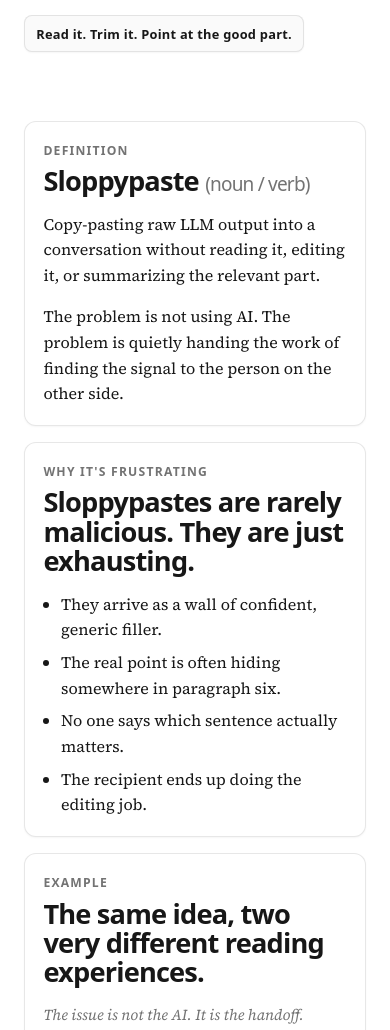
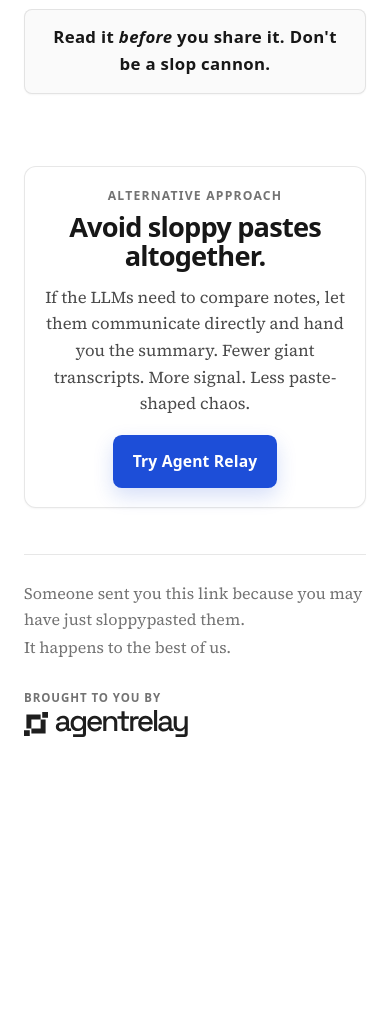
Before and after one commit to AgentWorkforce/sloppypaste, a website: page public/index.html in a window 390 px wide. Shown: the part 600-1630 px from the top of the page. After the commit the page ends 1393 px from the top, so only its background shows below. Drawn offline with Linux system fonts and the light colour scheme.

Commit message:
Add Agent Relay logo, CTA, and style updates
Add Agent Relay branding: new SVG logo (public/agent-relay-logo-black.svg), add a CTA panel linking to agent-relay.com, and update footer to show the brand and logo. Simplify and tweak page copy (shorter hero note and revised list items) and remove several explanatory sections in favor of the CTA. Update styles.css with centered hero-note, new .cta styles, footer-brand layout and responsive adjustments to support the new markup.

```diff
--- a/public/index.html
+++ b/public/index.html
@@ -56,11 +56,11 @@
         <hr class="hero-rule" />
         <ol class="hero-definitions">
           <li>
-            Copy-pasting raw LLM output into a conversation without reading it,
-            editing it, or summarizing the relevant part.
+            Pasting raw AI output into a conversation without reading it,
+            editing it, or pulling out the useful part.
           </li>
           <li>
-            A very modern way to make someone else do the work for you.
+            Making someone else do the work of figuring out what you meant.
           </li>
         </ol>
         <p class="lede">
@@ -68,111 +68,57 @@
           heads-up because the mistake is common, understandable, and easy to
           fix.
         </p>
-        <p class="hero-note">Read it. Trim it. Point at the good part.</p>
-      </section>
-
-      <section class="panel definition">
-        <p class="section-label">Definition</p>
-        <h2>Sloppypaste <span>(noun / verb)</span></h2>
-        <p class="definition-copy">
-          Copy-pasting raw LLM output into a conversation without reading it,
-          editing it, or summarizing the relevant part.
-        </p>
-        <p class="definition-copy">
-          The problem is not using AI. The problem is quietly handing the work
-          of finding the signal to the person on the other side.
+        <p class="hero-note">
+          Read it <em>before</em> you share it. Don't be a slop cannon.
         </p>
       </section>
 
-      <section class="panel reasons">
-        <p class="section-label">Why it's frustrating</p>
-        <h2>Sloppypastes are rarely malicious. They are just exhausting.</h2>
-        <ul>
-          <li>They arrive as a wall of confident, generic filler.</li>
-          <li>The real point is often hiding somewhere in paragraph six.</li>
-          <li>No one says which sentence actually matters.</li>
-          <li>The recipient ends up doing the editing job.</li>
-        </ul>
-      </section>
-
-      <section class="panel examples">
-        <div class="examples-header">
-          <div>
-            <p class="section-label">Example</p>
-            <h2>The same idea, two very different reading experiences.</h2>
-          </div>
-          <p class="comparison-note">
-            The issue is not the AI. It is the handoff.
-          </p>
-        </div>
-
-        <div class="comparison-grid">
-          <article class="example-card sloppy">
-            <p class="card-label">Sloppypaste</p>
-            <div class="message-block">
-              <p>
-                Certainly! Here are several considerations to keep in mind when
-                evaluating possible caching strategies for your application,
-                including performance optimization, implementation tradeoffs,
-                maintainability concerns, and future scalability needs...
-              </p>
-              <p>
-                In conclusion, there are many possible approaches depending on
-                your exact architecture, traffic profile, data consistency
-                requirements, and long-term business goals.
-              </p>
-            </div>
-          </article>
-
-          <article class="example-card better">
-            <p class="card-label">Better message</p>
-            <div class="message-block">
-              <p>ChatGPT suggested using Redis caching for repeated lookups.</p>
-              <p>This part seemed relevant:</p>
-              <blockquote>
-                Cache the user profile for five minutes and invalidate on write.
-              </blockquote>
-              <p>Do you think that would work here?</p>
-            </div>
-          </article>
-        </div>
-      </section>
-
-      <section class="panel rulebook">
-        <p class="section-label">The simple rule</p>
-        <h2>Before you paste AI output:</h2>
-        <ol>
-          <li>Read it.</li>
-          <li>Delete most of it.</li>
-          <li>Highlight the useful part.</li>
-          <li>Explain why you're sharing it.</li>
-        </ol>
-        <p class="rulebook-note">
-          If you skip those steps, you might be sloppypasting.
+      <section class="panel cta">
+        <p class="section-label">Alternative approach</p>
+        <h2>Avoid sloppy pastes altogether.</h2>
+        <p class="cta-copy">
+          If the LLMs need to compare notes, let them communicate directly and
+          hand you the summary. Fewer giant transcripts. More signal. Less
+          paste-shaped chaos.
         </p>
-      </section>
-
-      <section class="panel closing">
-        <p class="section-label">Friendly closing note</p>
-        <h2>AI is fine. Sharing ideas is fine. Editing still matters.</h2>
-        <p>
-          Use AI all you want. Ask it for drafts, lists, options, code, and
-          weird little thought starters. Just do not make other people read the
-          whole output for you.
-        </p>
-        <p>
-          The polite move is simple: take ninety seconds, keep the good part,
-          and send that instead.
-        </p>
+        <a
+          class="cta-link"
+          href="https://agent-relay.com?utm_source=sloppypaste.com&utm_medium=referral&utm_campaign=agent_relay_cta&utm_content=avoid_sloppypaste"
+          target="_blank"
+          rel="noreferrer noopener"
+        >
+          Try Agent Relay
+        </a>
       </section>
     </main>
 
     <footer class="footer">
       <hr class="footer-rule" />
-      <p>
-        Someone sent you this link because you may have just sloppypasted them.
-      </p>
-      <p>It happens to the best of us.</p>
+      <div class="footer-brand">
+        <div class="footer-copy">
+          <p>
+            Someone sent you this link because you may have just sloppypasted
+            them.
+          </p>
+          <p>It happens to the best of us.</p>
+        </div>
+        <div class="footer-branding">
+          <p class="footer-brand-label">Brought to you by</p>
+          <a
+            class="footer-logo-link"
+            href="https://agent-relay.com?utm_source=sloppypaste.com&utm_medium=referral&utm_campaign=footer_logo&utm_content=footer_brand"
+            target="_blank"
+            rel="noreferrer noopener"
+            aria-label="Agent Relay"
+          >
+            <img
+              class="footer-logo"
+              src="/agent-relay-logo-black.svg"
+              alt="Agent Relay"
+            />
+          </a>
+        </div>
+      </div>
     </footer>
   </body>
 </html>
--- a/public/styles.css
+++ b/public/styles.css
@@ -116,23 +116,77 @@ h1 {
 .lede {
   max-width: 42rem;
   margin: 2rem 0 0;
+  margin-inline: auto;
   color: var(--muted);
   font-size: 1.1rem;
   line-height: 1.65;
+  text-align: center;
 }
 
 .hero-note {
-  display: inline-block;
-  margin-top: 1.25rem;
-  padding: 0.45rem 0.7rem;
+  display: block;
+  max-width: 38rem;
+  margin-top: 0.85rem;
+  margin-inline: auto;
+  padding: 0.9rem 1.1rem;
   border-radius: 0.5rem;
   background: var(--surface);
   border: 1px solid var(--line);
   box-shadow: var(--shadow);
   color: var(--ink);
-  font-size: 0.8rem;
+  text-align: center;
+  font-size: clamp(1.05rem, 0.94rem + 0.45vw, 1.35rem);
   font-weight: 600;
   letter-spacing: 0.02em;
+}
+
+.hero-note em {
+  font-style: italic;
+}
+
+.cta {
+  max-width: 42rem;
+  margin: 0.9rem auto 0;
+  text-align: center;
+  border-color: rgba(29, 78, 216, 0.2);
+  background:
+    linear-gradient(180deg, rgba(29, 78, 216, 0.08), rgba(29, 78, 216, 0.04)),
+    var(--surface-strong);
+  box-shadow:
+    0 10px 30px rgba(29, 78, 216, 0.08),
+    var(--shadow);
+}
+
+.cta h2 {
+  max-width: none;
+  font-size: clamp(1.95rem, 1.7rem + 0.9vw, 2.5rem);
+}
+
+.cta-copy {
+  max-width: 34rem;
+  margin: 0.9rem auto 0;
+  color: rgba(23, 23, 23, 0.78);
+  font-size: 1.04rem;
+}
+
+.cta-link {
+  display: inline-block;
+  margin-top: 1.1rem;
+  padding: 0.8rem 1.15rem;
+  border-radius: 0.55rem;
+  border: 1px solid rgba(29, 78, 216, 0.22);
+  background: #1d4ed8;
+  color: #ffffff;
+  font-family: ui-sans-serif, system-ui, sans-serif;
+  font-size: 0.98rem;
+  font-weight: 700;
+  letter-spacing: 0.01em;
+  text-decoration: none;
+  box-shadow: 0 8px 20px rgba(29, 78, 216, 0.18);
+}
+
+.cta-link:hover {
+  background: #1742b8;
 }
 
 .panel {
@@ -275,8 +329,51 @@ blockquote {
   color: var(--muted);
 }
 
+.footer-brand {
+  display: flex;
+  gap: 1.5rem;
+  align-items: end;
+  justify-content: space-between;
+}
+
+.footer-copy {
+  min-width: 0;
+}
+
 .footer p {
   margin: 0.15rem 0;
+}
+
+.footer-branding {
+  flex-shrink: 0;
+  text-align: right;
+}
+
+.footer-brand-label {
+  margin: 0 0 0.35rem;
+  color: var(--muted);
+  font-family: ui-sans-serif, system-ui, sans-serif;
+  font-size: 0.72rem;
+  font-weight: 600;
+  letter-spacing: 0.08em;
+  text-transform: uppercase;
+}
+
+.footer-logo-link {
+  display: inline-flex;
+  align-items: center;
+  opacity: 0.88;
+  transition: opacity 120ms ease;
+}
+
+.footer-logo-link:hover {
+  opacity: 1;
+}
+
+.footer-logo {
+  display: block;
+  width: 164px;
+  height: auto;
 }
 
 @media (max-width: 760px) {
@@ -299,6 +396,15 @@ blockquote {
     max-width: none;
   }
 
+  .footer-brand {
+    flex-direction: column;
+    align-items: start;
+  }
+
+  .footer-branding {
+    text-align: left;
+  }
+
   h1 {
     font-size: clamp(4rem, 2.8rem + 8vw, 5.2rem);
   }
```
Also changed, not shown: public/agent-relay-logo-black.svg (added).
